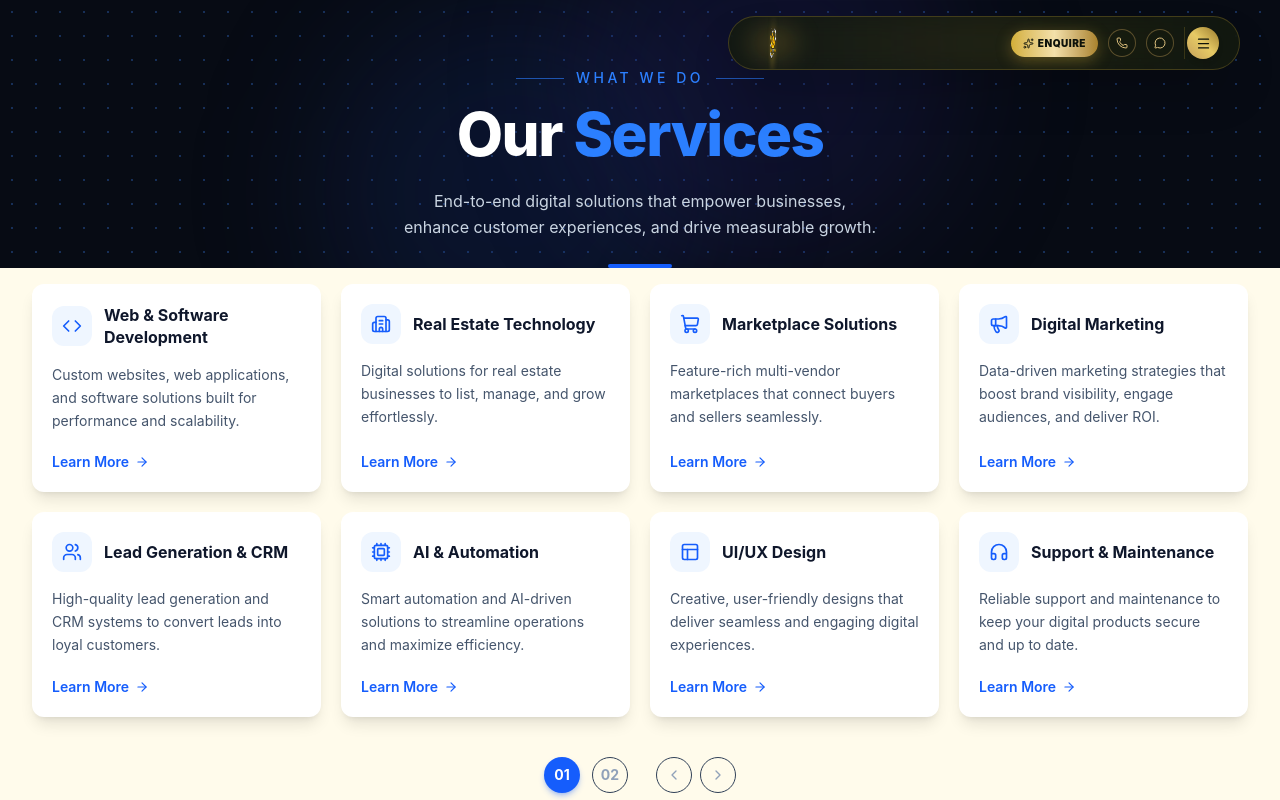
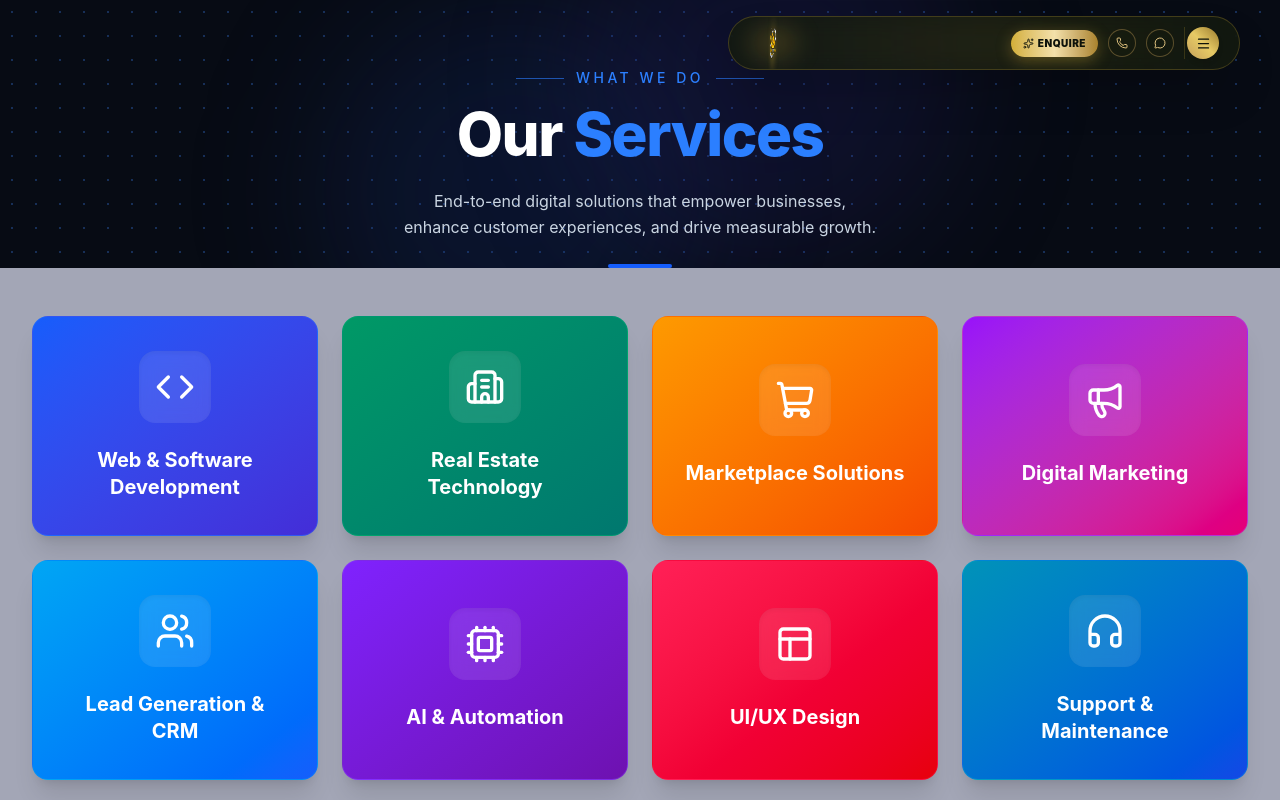
Before and after one commit to Shivam7570/VDM, a React (Vite) app in the folder client/: page /service in a window 1280 px wide. Shown: the top 800 px of the page. Built offline with nearby package versions, Linux system fonts and the light colour scheme.

Commit message:
Updated project

```diff
--- a/client/index.html
+++ b/client/index.html
@@ -28,6 +28,9 @@
 
     gtag('config', 'G-TN5DE2Y70B');
   </script>
+
+
+  <meta name="google-site-verification" content="t97DcCSyLcLFgjGq1MBqE_EFiMmJL6xRqGtQglJZ_E4" />
 </head>
 
 <body>
--- a/client/src/Component/Service2/ReadyToGrowSection.jsx
+++ b/client/src/Component/Service2/ReadyToGrowSection.jsx
@@ -3,7 +3,7 @@ import { ArrowRight, Rocket } from 'lucide-react';
 
 export default function ReadyToGrowSection() {
     return (
-        <div className="w-full bg-[#070b14]  sm:px-6 lg:px-8 font-sans relative overflow-hidden">
+        <div className="w-full bg-[#070b14] sm:px-6 lg:px-8 font-sans relative overflow-hidden">
             {/* Background network dots/lines effect */}
             <div className="absolute inset-0 opacity-20 pointer-events-none bg-[radial-gradient(#3b82f6_1px,transparent_1px)] [background-size:20px_20px]"></div>
 
@@ -32,15 +32,15 @@ export default function ReadyToGrowSection() {
                         </a>
                     </div>
 
-                    {/* Right Column: Rocket Graphic Illustration Representation */}
+                    {/* Right Column: Rocket Graphic Illustration Representation with Entry 360° Spin */}
                     <div className="flex justify-center lg:justify-end">
                         <div className="relative w-48 h-48 sm:w-60 sm:h-60 flex items-center justify-center">
                             {/* Glowing ring platform */}
                             <div className="absolute bottom-4 w-40 sm:w-52 h-12 bg-blue-600/30 rounded-full blur-md"></div>
                             <div className="absolute bottom-6 w-32 sm:w-40 h-8 bg-blue-400/40 rounded-full blur-sm animate-pulse"></div>
 
-                            {/* Rocket Icon Container styled like a 3D badge */}
-                            <div className="w-28 h-28 sm:w-36 sm:h-36 bg-gradient-to-tr from-blue-700 to-blue-500 rounded-2xl shadow-2xl shadow-blue-500/50 flex items-center justify-center transform -rotate-12 hover:rotate-0 transition-transform duration-500 border border-blue-400/30">
+                            {/* Rocket Icon Container with entry 360 deg spin animation */}
+                            <div className="w-28 h-28 sm:w-36 sm:h-36 bg-gradient-to-tr from-blue-700 to-blue-500 rounded-2xl shadow-2xl shadow-blue-500/50 flex items-center justify-center border border-blue-400/30 animate-[spin_1s_ease-out_1]">
                                 <Rocket className="w-14 h-14 sm:w-20 sm:h-20 text-white drop-shadow-md" />
                             </div>
                         </div>
--- a/client/src/Component/Service2/Service2S2.jsx
+++ b/client/src/Component/Service2/Service2S2.jsx
@@ -8,84 +8,71 @@ import {
     Cpu,
     Layout,
     Headphones,
-    ArrowRight,
     ChevronLeft,
     ChevronRight
 } from 'lucide-react';
 
 const servicesData = [
     {
-        icon: <Code className="w-5 h-5 text-blue-600" />,
+        icon: <Code className="w-10 h-10 text-white" />,
         title: "Web & Software Development",
-        description: "Custom websites, web applications, and software solutions built for performance and scalability."
+        bgColor: "bg-gradient-to-br from-blue-600 to-indigo-700 border-blue-500/30"
     },
     {
-        icon: <Building2 className="w-5 h-5 text-blue-600" />,
+        icon: <Building2 className="w-10 h-10 text-white" />,
         title: "Real Estate Technology",
-        description: "Digital solutions for real estate businesses to list, manage, and grow effortlessly."
+        bgColor: "bg-gradient-to-br from-emerald-600 to-teal-700 border-emerald-500/30"
     },
     {
-        icon: <ShoppingCart className="w-5 h-5 text-blue-600" />,
+        icon: <ShoppingCart className="w-10 h-10 text-white" />,
         title: "Marketplace Solutions",
-        description: "Feature-rich multi-vendor marketplaces that connect buyers and sellers seamlessly."
+        bgColor: "bg-gradient-to-br from-amber-500 to-orange-600 border-orange-500/30"
     },
     {
-        icon: <Megaphone className="w-5 h-5 text-blue-600" />,
+        icon: <Megaphone className="w-10 h-10 text-white" />,
         title: "Digital Marketing",
-        description: "Data-driven marketing strategies that boost brand visibility, engage audiences, and deliver ROI."
+        bgColor: "bg-gradient-to-br from-purple-600 to-pink-600 border-purple-500/30"
     },
     {
-        icon: <Users className="w-5 h-5 text-blue-600" />,
+        icon: <Users className="w-10 h-10 text-white" />,
         title: "Lead Generation & CRM",
-        description: "High-quality lead generation and CRM systems to convert leads into loyal customers."
+        bgColor: "bg-gradient-to-br from-sky-500 to-blue-600 border-sky-500/30"
     },
     {
-        icon: <Cpu className="w-5 h-5 text-blue-600" />,
+        icon: <Cpu className="w-10 h-10 text-white" />,
         title: "AI & Automation",
-        description: "Smart automation and AI-driven solutions to streamline operations and maximize efficiency."
+        bgColor: "bg-gradient-to-br from-violet-600 to-purple-800 border-violet-500/30"
     },
     {
-        icon: <Layout className="w-5 h-5 text-blue-600" />,
+        icon: <Layout className="w-10 h-10 text-white" />,
         title: "UI/UX Design",
-        description: "Creative, user-friendly designs that deliver seamless and engaging digital experiences."
+        bgColor: "bg-gradient-to-br from-rose-500 to-red-600 border-rose-500/30"
     },
     {
-        icon: <Headphones className="w-5 h-5 text-blue-600" />,
+        icon: <Headphones className="w-10 h-10 text-white" />,
         title: "Support & Maintenance",
-        description: "Reliable support and maintenance to keep your digital products secure and up to date."
+        bgColor: "bg-gradient-to-br from-cyan-600 to-blue-700 border-cyan-500/30"
     }
 ];
 
 export default function Service2S2() {
     return (
-        <div className="w-full bg-amber-50 pt-4 pb-16 px-4 sm:px-6 lg:px-8">
+        <div className="w-full bg-[#a3a6b6] pt-12 pb-16 px-4 sm:px-6 lg:px-8">
             <div className="max-w-7xl mx-auto">
 
-                {/* Services Cards Grid */}
-                <div className="grid grid-cols-1 sm:grid-cols-2 lg:grid-cols-4 gap-5 mb-10">
+                {/* Services Cards Grid with Unique Card Colors */}
+                <div className="grid grid-cols-1 sm:grid-cols-2 lg:grid-cols-4 gap-6 mb-12">
                     {servicesData.map((service, index) => (
                         <div
                             key={index}
-                            className="bg-white text-slate-900 rounded-xl p-5 shadow-lg hover:-translate-y-1 transition-all duration-300 flex flex-col justify-between"
+                            className={`${service.bgColor} border text-white rounded-2xl p-8 shadow-xl hover:-translate-y-1.5 transition-all duration-300 flex flex-col items-center justify-center text-center min-h-[220px]`}
                         >
-                            <div>
-                                <div className="flex items-center space-x-3 mb-4">
-                                    <div className="w-10 h-10 bg-blue-50 rounded-xl flex items-center justify-center shrink-0">
-                                        {service.icon}
-                                    </div>
-                                    <h3 className="font-bold text-base text-slate-900 leading-snug">{service.title}</h3>
-                                </div>
-                                <p className="text-slate-600 text-xs sm:text-sm mb-5 leading-relaxed">
-                                    {service.description}
-                                </p>
+                            <div className="mb-6 p-4 bg-white/10 backdrop-blur-sm rounded-2xl flex items-center justify-center shadow-inner">
+                                {service.icon}
                             </div>
-                            <a
-                                href="#learn-more"
-                                className="inline-flex items-center text-blue-600 font-semibold text-xs sm:text-sm hover:text-blue-800 transition-colors group"
-                            >
-                                Learn More
-                                <ArrowRight className="w-3.5 h-3.5 ml-1.5 transform group-hover:translate-x-1 transition-transform" />
-                            </a>
+                            <h3 className="font-bold text-lg sm:text-xl text-white leading-snug">
+                                {service.title}
+                            </h3>
                         </div>
                     ))}
                 </div>
```
